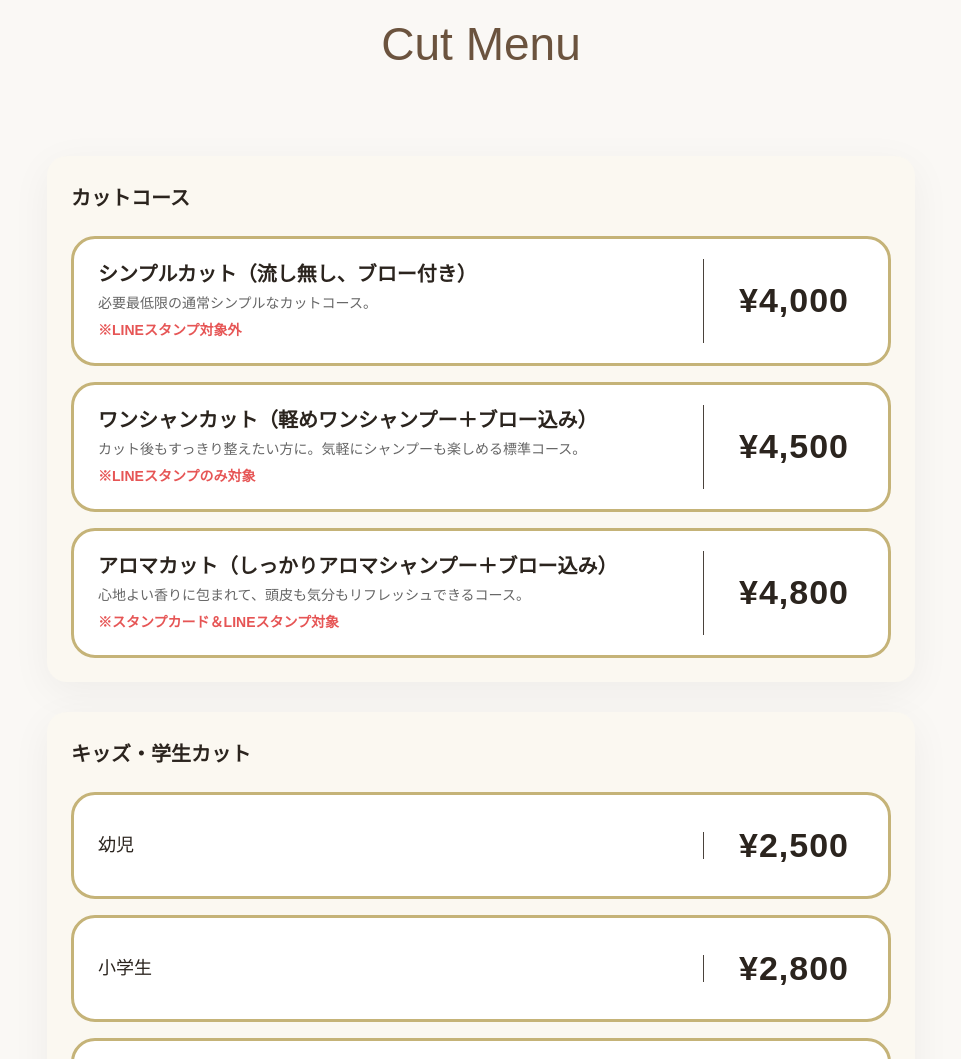
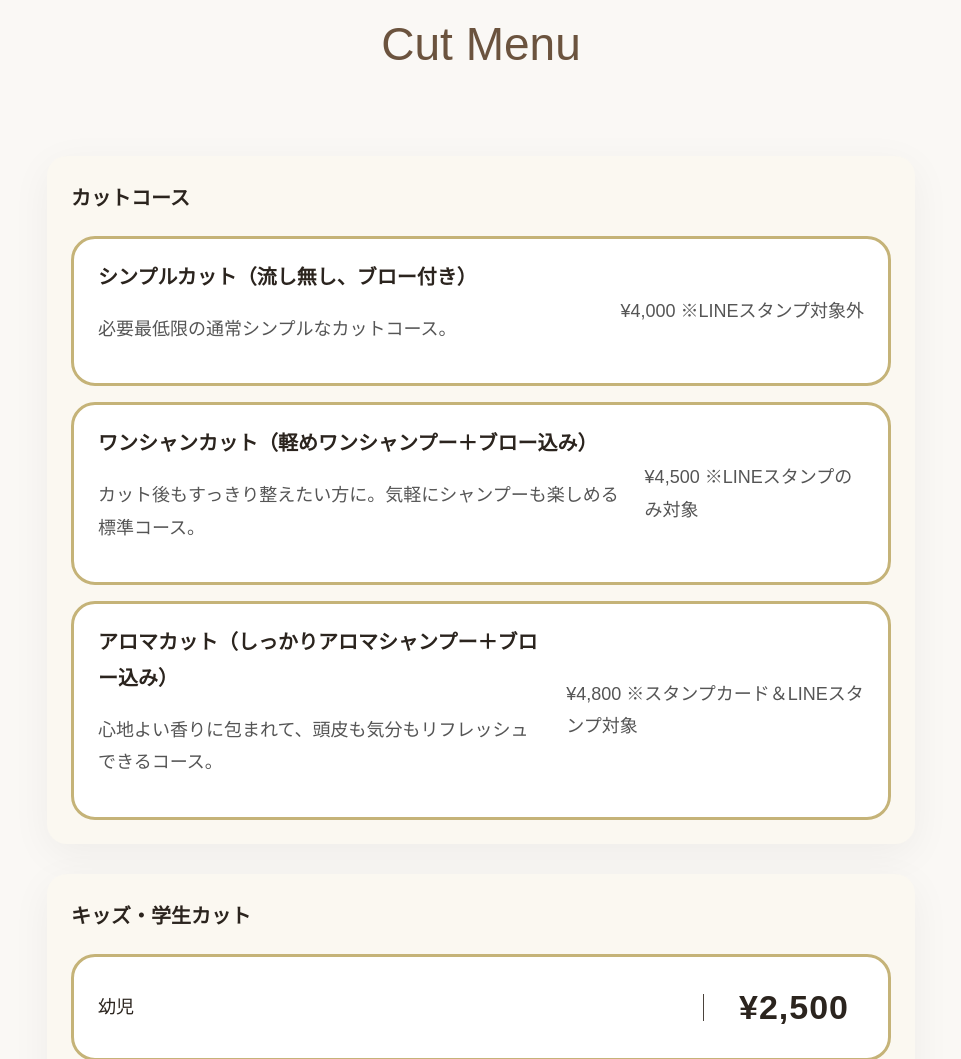
Before and after one commit to choco69papa/top, a plain HTML site: page menu/cut.html in a window 1280 px wide. Shown: the part 1970-3029 px from the top of the page, without its empty margins (159-1120 px from the left). Drawn offline with Linux system fonts and the light colour scheme.

Commit message:
Update cut.html

```diff
--- a/menu/cut.html
+++ b/menu/cut.html
@@ -200,34 +200,43 @@ alt="カウンセリング">
 
 
 <!-- 一般カットコース -->
-<div class="price-list">
+<div class="price-list cut-course-list">
 
     <div class="price-item-header">
         <h3>カットコース</h3>
     </div>
 
     <div class="price-item">
-        <span>
-            <strong>シンプルカット（流し無し、ブロー付き）</strong><br>
-            <small style="color: #666; font-size: 14px;">必要最低限の通常シンプルなカットコース。<br><span style="color: #e65555; font-weight: bold;">※LINEスタンプ対象外</span></small>
-        </span>
-        <span>¥4,000</span>
+        <div class="cut-info">
+            <strong>シンプルカット（流し無し、ブロー付き）</strong>
+            <p class="cut-desc">必要最低限の通常シンプルなカットコース。</p>
+        </div>
+        <div class="cut-price-box">
+            <span class="cut-price">¥4,000</span>
+            <span class="cut-note is-none">※LINEスタンプ対象外</span>
+        </div>
     </div>
 
     <div class="price-item">
-        <span>
-            <strong>ワンシャンカット（軽めワンシャンプー＋ブロー込み）</strong><br>
-            <small style="color: #666; font-size: 14px;">カット後もすっきり整えたい方に。気軽にシャンプーも楽しめる標準コース。<br><span style="color: #e65555; font-weight: bold;">※LINEスタンプのみ対象</span></small>
-        </span>
-        <span>¥4,500</span>
+        <div class="cut-info">
+            <strong>ワンシャンカット（軽めワンシャンプー＋ブロー込み）</strong>
+            <p class="cut-desc">カット後もすっきり整えたい方に。気軽にシャンプーも楽しめる標準コース。</p>
+        </div>
+        <div class="cut-price-box">
+            <span class="cut-price">¥4,500</span>
+            <span class="cut-note is-line">※LINEスタンプのみ対象</span>
+        </div>
     </div>
 
     <div class="price-item">
-        <span>
-            <strong>アロマカット（しっかりアロマシャンプー＋ブロー込み）</strong><br>
-            <small style="color: #666; font-size: 14px;">心地よい香りに包まれて、頭皮も気分もリフレッシュできるコース。<br><span style="color: #e65555; font-weight: bold;">※スタンプカード＆LINEスタンプ対象</span></small>
-        </span>
-        <span>¥4,800</span>
+        <div class="cut-info">
+            <strong>アロマカット（しっかりアロマシャンプー＋ブロー込み）</strong>
+            <p class="cut-desc">心地よい香りに包まれて、頭皮も気分もリフレッシュできるコース。</p>
+        </div>
+        <div class="cut-price-box">
+            <span class="cut-price">¥4,800</span>
+            <span class="cut-note is-both">※スタンプカード＆LINEスタンプ対象</span>
+        </div>
     </div>
 
 </div>
```
